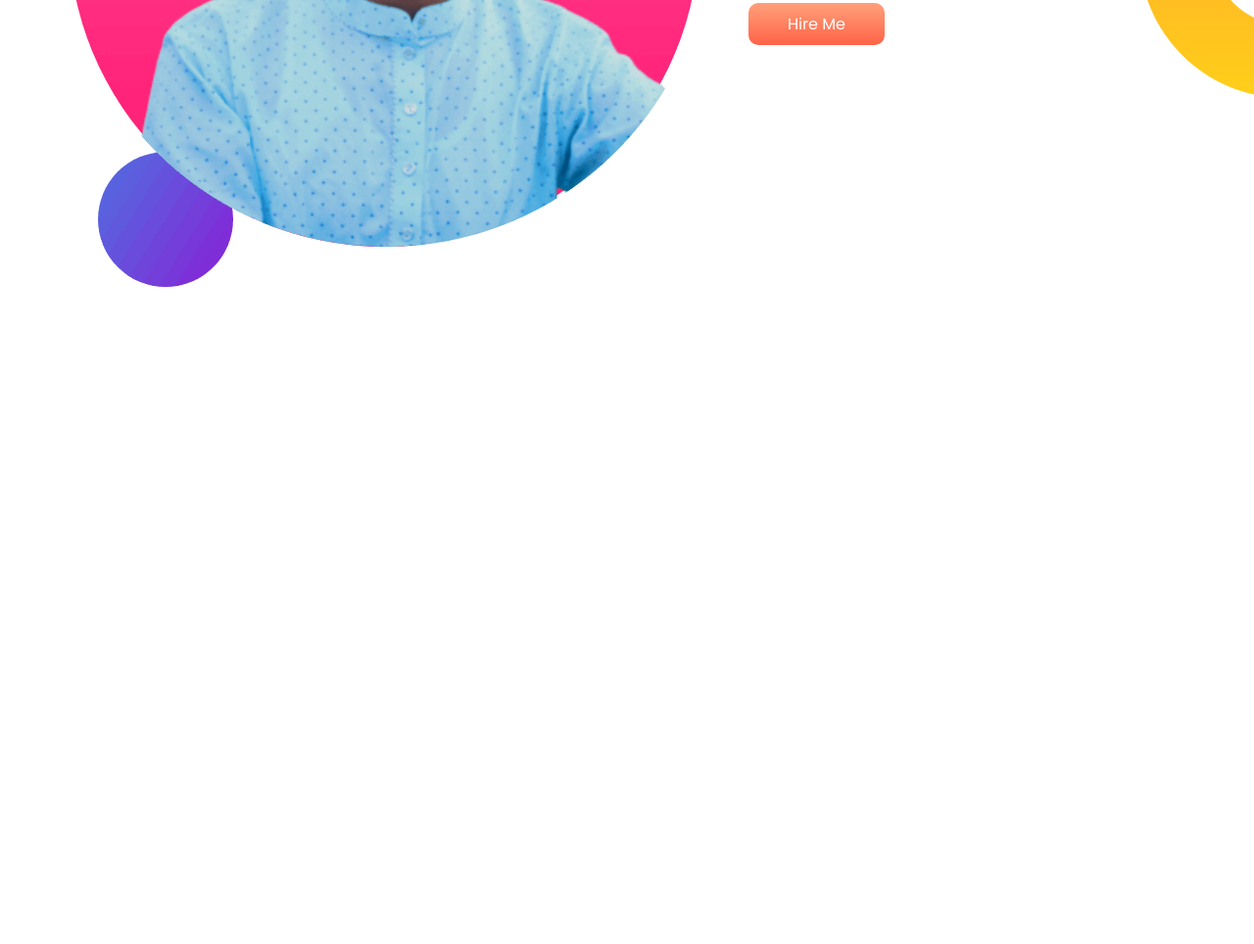
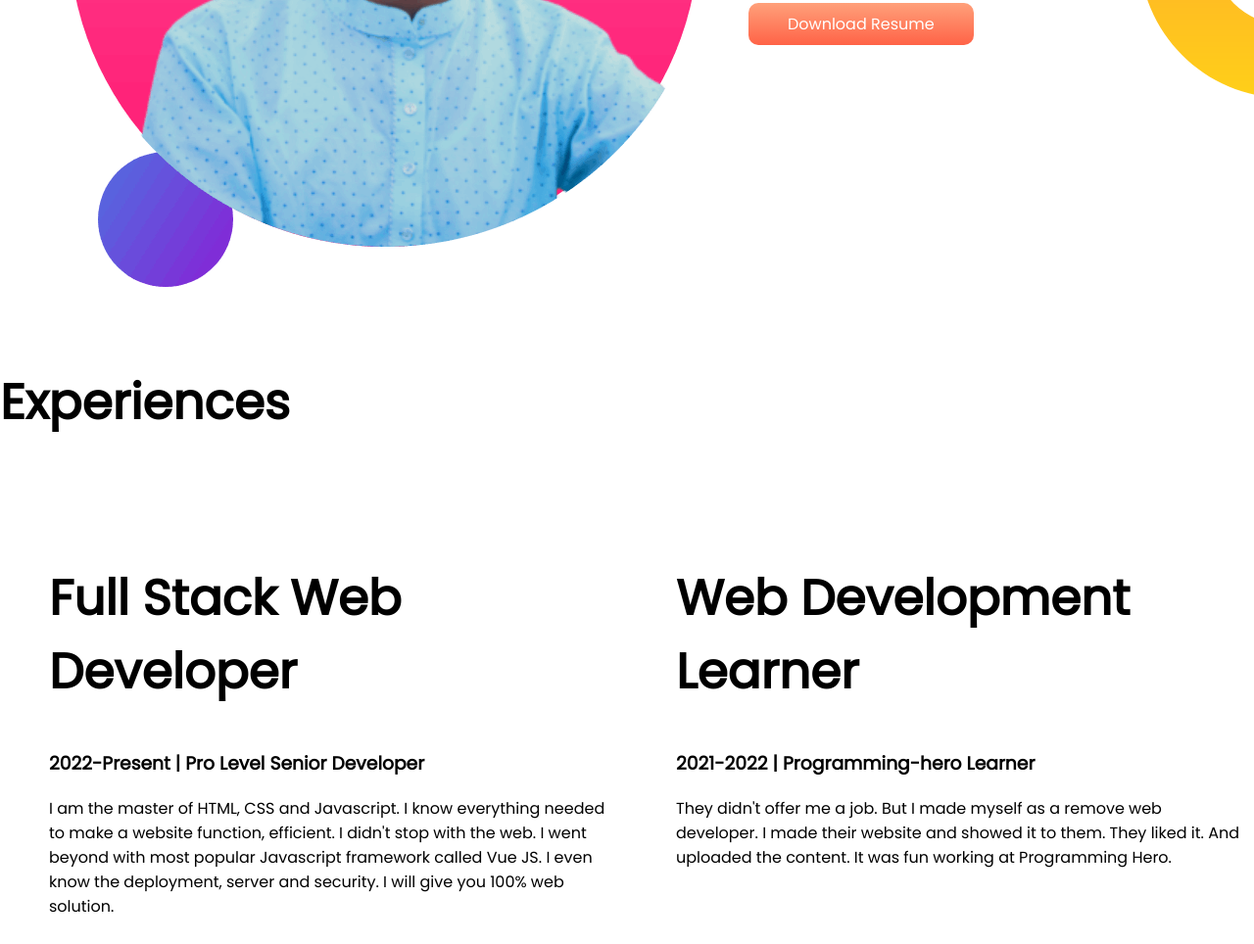
Before and after one commit to ihasaniftekhar/portfolio, a plain HTML site: page index.html in a window 1280 px wide. Shown: the part 1115-2079 px from the top of the page at 98% size. Before the commit the page ends 1489 px from the top, so only its background shows below. Drawn offline with Linux system fonts and the light colour scheme.

Commit message:
Experience Section Added

```diff
--- a/index.html
+++ b/index.html
@@ -12,7 +12,7 @@
 </head>
 <body>
 
-    <section class="top-banner">
+    <section class="top-banner flexible">
 
         <div class="half-width">
 
@@ -34,7 +34,7 @@
 
     </section>
 
-    <section class="top-banner dream-big">
+    <section class="top-banner dream-big flexible">
 
         <img src="images/my-bg2.png" alt="second image">
 
@@ -44,7 +44,32 @@
             <h2>Become a Web developer!</h2>
             <p>I already learned the basic HTML and CSS. I can build any simple website. I can even teach my grandma how to make simple website. My goal is to build 3 websites and learn advanced topics.</p>
             <br>
-            <a class="fancy-button" href="#">Hire Me</a>
+            <a class="fancy-button" href="#">Download Resume</a>
+
+        </div>
+
+    </section>
+
+
+
+        <h1>Experiences</h1>
+        <section class="flexible">
+        <div class="half-width">
+            <h1>Full Stack Web Developer</h1>
+            <h3>2022-Present | Pro Level Senior Developer</h3>
+            <p>
+                I am the master of HTML, CSS and Javascript. I know everything needed to make a website function, efficient. I didn't stop with the web. I went beyond with most popular Javascript framework called Vue JS. I even know the deployment, server and security. I will give you 100% web solution.
+            </p>
+        </div>
+
+        <div class="half-width">
+
+            <h1>Web Development Learner</h1>
+            <h3>2021-2022 | Programming-hero Learner</h3>
+            <p>
+                They didn't offer me a job. But I made myself as a remove web developer. I made their website and showed it to them. They liked it. And uploaded the content. It was fun working at Programming Hero.
+
+            </p>
 
         </div>
 
--- a/style.css
+++ b/style.css
@@ -27,7 +27,6 @@ h1{
 }
 
 .top-banner{
-    display: flex;
     margin-bottom: 80px;
     background-image: url(images/top-banner.png);
     background-repeat: no-repeat;
@@ -46,3 +45,7 @@ h1{
     background-image: url(images/dream-bg.png);
     background-position: right;
 }
+
+.flexible{
+    display: flex;
+}
```
